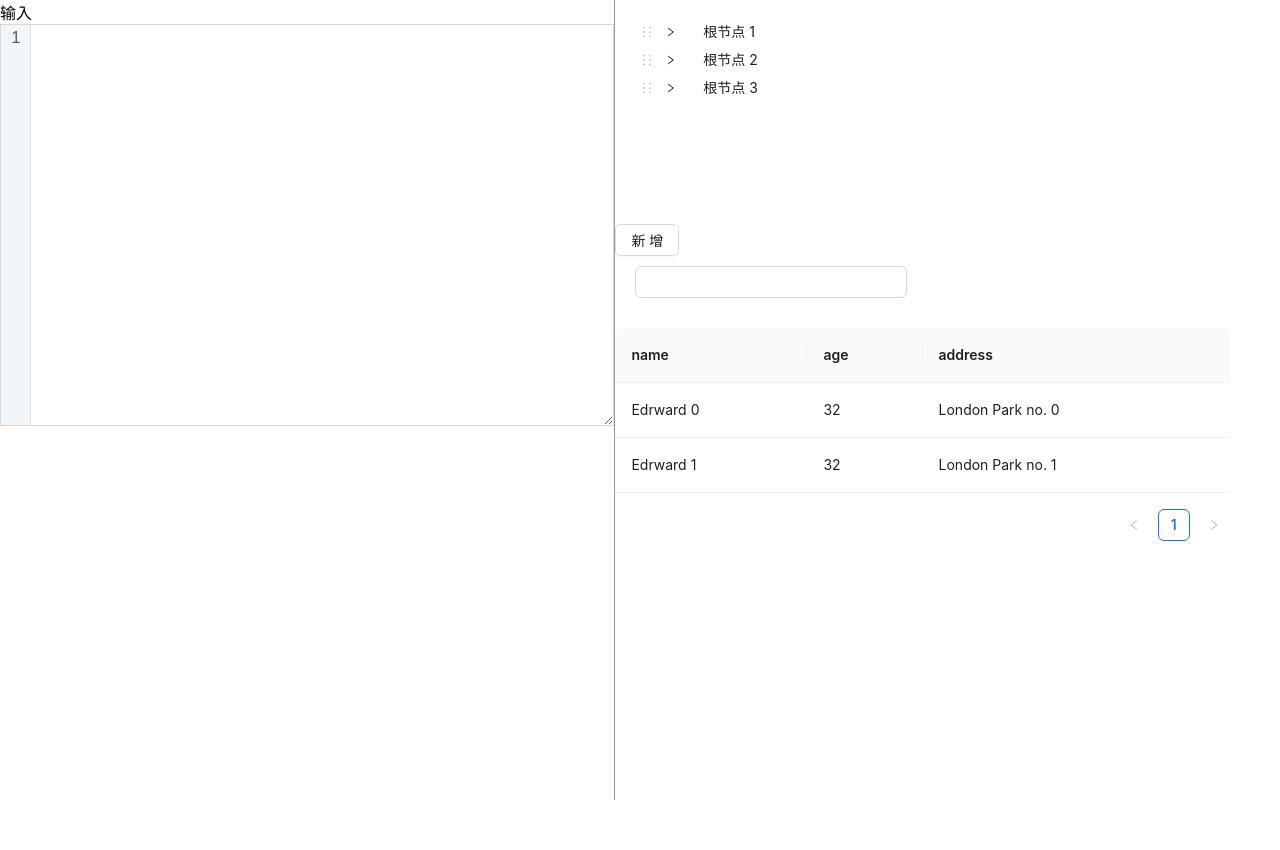
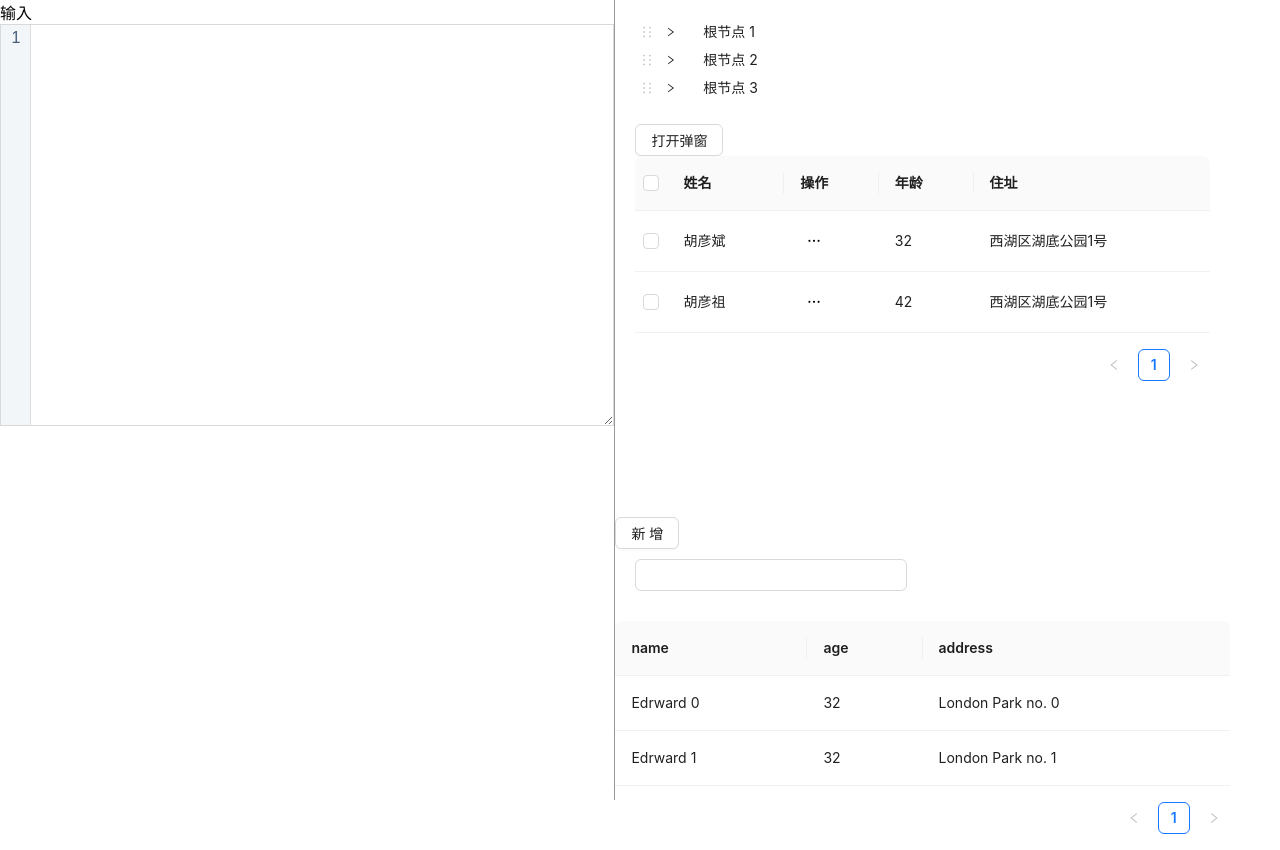
Before and after one commit to hyutils/my-website, a React app in the folder webui/: page / in a window 1280 px wide. Before the commit the page ends 800 px from the top, so only its background shows below. Built offline with nearby package versions, Linux system fonts and the light colour scheme; what react-intl-universal would draw is missing.

Commit message:
表格、动态表单

```diff
--- a/webui/src/components/DropdownInput/index.tsx
+++ b/webui/src/components/DropdownInput/index.tsx
@@ -1,28 +1,47 @@
 import { Dropdown, Input } from "antd";
-import React, { useState } from "react";
+import React, { useEffect, useState } from "react";
 import _ from "lodash";
 
-const DropdownInput = () => {
+const DropdownInput = (props: {
+  errorInfo?: string;
+  value?: string;
+  onChange?: (v: string) => void;
+}) => {
+  const { errorInfo, onChange } = props;
   const [open, setOpen] = useState<boolean>(false);
+  const [errorText, setErrorText] = useState<string>("请输入中英文数字及下划线");
 
-  const onChange = _.debounce((e: any) => {
+  useEffect(() => {
+    if (errorInfo) setErrorText(errorInfo);
+  }, [errorInfo]);
+
+  /** 监听输入报错 */
+  const handleChange = _.debounce((e: any, isSure = false) => {
     const { value } = e?.target;
     const reg = /^[a-zA-Z0-9_\u4e00-\u9fa5]+$/;
     console.log("输入变化了", !reg.test(value));
 
     if (!reg.test(value)) {
-      console.log("报错了");
-
       setOpen(true);
     } else {
       setOpen(false);
+      onChange?.(value);
     }
   }, 300);
 
   return (
     <Dropdown
       overlay={
-        <div style={{ background: "#fff" }}>请输入中英文数字及下划线</div>
+        <div
+          style={{
+            background: "#fff",
+            padding: "8px 12px",
+            height: 20,
+            boxShadow: "0px 2px 12px 0px rgba(0,0,0,0.06)",
+          }}
+        >
+          {errorText}
+        </div>
       }
       open={open}
       // onOpenChange={(e) => setOpen(e)}
@@ -30,7 +49,13 @@ const DropdownInput = () => {
       <Input
         onChange={(e) => {
           e?.persist();
-          onChange(e);
+          handleChange(e);
+        }}
+        onBlur={(e) => {
+          !open && onChange?.(e?.target?.value);
+        }}
+        onPressEnter={(e: any) => {
+          !open && onChange?.(e?.target?.value);
         }}
         style={{ width: 272, borderColor: open ? "red" : "" }}
       />
--- /dev/null
+++ b/webui/src/pages/DropTree/DynamicsForm/index.tsx
@@ -0,0 +1,132 @@
+import React, { useState } from "react";
+import { Button, Form, Input, Modal, Select } from "antd";
+import { MinusCircleOutlined, PlusOutlined } from "@ant-design/icons";
+import _ from "lodash";
+
+const DynamicsForm = (props: any) => {
+  const { visible } = props;
+  const [form] = Form.useForm();
+  const [len, setLen] = useState<number>(0);
+
+  const onFinish = (values: any) => {
+    console.log("Received values of form:", values);
+  };
+
+  /** 先校验之前的是否输入 */
+  const onAdd = (callback: any) => {
+    console.log("长度", len);
+
+    if (len === 0) {
+      setLen((pre) => pre + 1);
+      return callback();
+    }
+
+    const names = _.times(len + 1, (index) => ["users", index, "first"]);
+    console.log("names", names);
+
+    form
+      .validateFields(names)
+      .then((values) => {
+        // 校验通过，可以处理校验后的数据
+        console.log("校验通过啦", values);
+        setLen((pre) => pre + 1);
+        callback();
+      })
+      .catch((errorInfo) => {
+        // 校验失败，可以在这里处理错误信息
+        console.log("校验失败", errorInfo);
+      });
+  };
+
+  const onOk = () => {
+    form.validateFields().then(async (values) => {
+      console.log("校验通过啦", values);
+    });
+  };
+  return (
+    <Modal
+      open={visible}
+      width={540}
+      title="编辑翻译"
+      onOk={() => onOk()}
+      onCancel={() => {}}
+    >
+      <div style={{ maxHeight: 500, overflow: "auto" }}>
+        <Form
+          form={form}
+          name="dynamic_form_nest_item"
+          onFinish={onFinish}
+          autoComplete="off"
+          layout="vertical"
+        >
+          <Form.Item
+            label="语言"
+            name="language"
+            rules={[{ required: true, message: "请选择语言" }]}
+          >
+            <Select value="1">
+              <Select.Option key="1">简体汉语</Select.Option>
+              <Select.Option key="2">繁体汉语</Select.Option>
+              <Select.Option key="3">英语</Select.Option>
+            </Select>
+          </Form.Item>
+          <Form.Item
+            label="翻译"
+            name="value"
+            rules={[{ required: true, message: "请输入值" }]}
+          >
+            <Input placeholder="请输入" autoComplete="off"></Input>
+          </Form.Item>
+          <Form.List name="users">
+            {(fields, { add, remove }) => (
+              <>
+                <Button onClick={() => onAdd(add)} style={{ marginBottom: 16 }}>
+                  <PlusOutlined /> add
+                </Button>
+
+                {fields.map(({ key, name, ...restField }) => {
+                  return (
+                    <div key={key} style={{ display: "flex" }}>
+                      <MinusCircleOutlined
+                        style={{
+                          display: "inline-block",
+                          transform: "translateY(10px)",
+                          marginRight: 12,
+                        }}
+                        onClick={() => {
+                          if (len === 0) return;
+                          setLen((pre) => pre - 1);
+                          remove(name);
+                        }}
+                      />
+                      <Form.Item
+                        {...restField}
+                        name={[name, "first"]}
+                        rules={[
+                          { required: true, message: "Missing first name" },
+                          {
+                            pattern: /^[0-9]+$/,
+                            message: "仅支持输入数字",
+                          },
+                        ]}
+                      >
+                        <Input
+                          placeholder="First Name"
+                          style={{ width: "100%" }}
+                        />
+                      </Form.Item>
+                    </div>
+                  );
+                })}
+              </>
+            )}
+          </Form.List>
+          <Form.Item label="描述">
+            <Input.TextArea></Input.TextArea>
+          </Form.Item>
+        </Form>
+      </div>
+    </Modal>
+  );
+};
+export default DynamicsForm;
--- a/webui/src/pages/DropTree/EditorTable/index.tsx
+++ b/webui/src/pages/DropTree/EditorTable/index.tsx
@@ -93,24 +93,7 @@ const EditorTable: React.FC = () => {
     return (
       <td {...restProps}>
         {editing && dataIndex === "name" ? (
-          <Form.Item
-            name={dataIndex}
-            style={{ margin: 0 }}
-            rules={[
-              {
-                required: true,
-                message: `Please Input ${title}!`,
-              },
-            ]}
-          >
-            <Input
-              autoComplete="off"
-              onPressEnter={() => save(index?.toString())}
-              onBlur={() => {
-                save(index?.toString());
-              }}
-            />
-          </Form.Item>
+          <DropdownInput value="" onChange={()=>{}}/>
         ) : (
           children
         )}
--- /dev/null
+++ b/webui/src/pages/DropTree/HoverTable/index.tsx
@@ -0,0 +1,113 @@
+import React, { useState } from "react";
+import type { MenuProps } from "antd";
+import { Dropdown, Table } from "antd";
+import Img from "./caozuo.svg";
+import "./style.less";
+import { Menu } from "@antv/g6";
+const HoverTable = () => {
+  const [selectedRowKeys, setSelectedRowKeys] = useState<any[]>([]);
+  const dataSource = [
+    {
+      key: "1",
+      name: "胡彦斌",
+      age: 32,
+      address: "西湖区湖底公园1号",
+    },
+    {
+      key: "2",
+      name: "胡彦祖",
+      age: 42,
+      address: "西湖区湖底公园1号",
+    },
+  ];
+
+  const items: MenuProps["items"] = [
+    {
+      key: "1",
+      label: (
+        <a
+          target="_blank"
+          rel="noopener noreferrer"
+          href="https://www.antgroup.com"
+        >
+          1st menu item
+        </a>
+      ),
+    },
+    {
+      key: "2",
+      label: (
+        <a
+          target="_blank"
+          rel="noopener noreferrer"
+          href="https://www.aliyun.com"
+        >
+          2nd menu item
+        </a>
+      ),
+    },
+    {
+      key: "3",
+      label: (
+        <a
+          target="_blank"
+          rel="noopener noreferrer"
+          href="https://www.luohanacademy.com"
+        >
+          3rd menu item
+        </a>
+      ),
+    },
+  ];
+  const columns = [
+    {
+      title: "姓名",
+      dataIndex: "name",
+      key: "name",
+    },
+    {
+      title: "操作",
+      dataIndex: "",
+      render: (record: any) => {
+        return (
+          <Dropdown menu={{ items }} trigger={['click']}>
+            <div className="optionWrapper">
+              <img src={Img} alt="操作" className="img" />
+            </div>
+          </Dropdown>
+        );
+      },
+    },
+    {
+      title: "年龄",
+      dataIndex: "age",
+      key: "age",
+    },
+    {
+      title: "住址",
+      dataIndex: "address",
+      key: "address",
+    },
+  ];
+  return (
+    <div className="hoverTableRoot">
+      <Table
+        dataSource={dataSource}
+        columns={columns}
+        rowKey={({ key }) => key}
+        rowSelection={{
+          fixed: true,
+          type: "checkbox",
+          selectedRowKeys,
+          onChange: (keys: any) => setSelectedRowKeys(keys),
+        }}
+        onRow={(record: any) => {
+          return {
+            onClick: () => {},
+          };
+        }}
+      />
+    </div>
+  );
+};
+export default HoverTable;
--- /dev/null
+++ b/webui/src/pages/DropTree/HoverTable/style.less
@@ -0,0 +1,26 @@
+.hoverTableRoot{
+  .optionWrapper{
+    width: 26px;
+    height: 26px;
+    background: #fff;
+    display: flex;
+    justify-content: center;
+    align-items: center;
+    border-radius: 4px;
+    border: 1px solid #fff;
+    cursor: pointer;
+
+    .img{
+      width: 34px;
+      height: 34px;
+    }
+
+
+  }
+
+  .ant-table-cell-row-hover{
+    .optionWrapper{
+      border-color: #999;
+    }
+  }
+}
--- a/webui/src/pages/DropTree/index.tsx
+++ b/webui/src/pages/DropTree/index.tsx
@@ -4,9 +4,12 @@ import { Button, Dropdown, Input, Menu, Tree } from "antd";
 import type { DataNode, TreeProps } from "antd/es/tree";
 import { DownOutlined } from "@ant-design/icons";
 import { getChildren, updateItem, updateTreeData } from "./utils";
+import DynamicsForm from "./DynamicsForm";
+import HoverTable from "./HoverTable";
 const { TreeNode } = Tree;
 
 const DemoTree = () => {
+  const [visible, setVisible] = useState<boolean>(false);
   const [treeData, setTreeData] = useState([
     {
       title: "根节点 1",
@@ -53,7 +56,7 @@ const DemoTree = () => {
           key: "3-1-1",
         },
       ],
-    }
+    },
   ]);
   const refInput = useRef<any>(null);
   const [expandedKeys, setExpandedKeys] = useState<any[]>([]);
@@ -222,6 +225,12 @@ const DemoTree = () => {
         titleRender={titleRender}
         onExpand={(keys: any[]) => setExpandedKeys(keys)}
       />
+
+      <Button style={{ marginTop: 20 }} onClick={() => setVisible(true)}>
+        打开弹窗
+      </Button>
+      <HoverTable />
+      <DynamicsForm visible={visible} />
     </div>
   );
 };
```
Also changed, not shown: webui/src/components/DropdownInput/style.less (added), webui/src/pages/DropTree/HoverTable/caozuo.svg (added).
